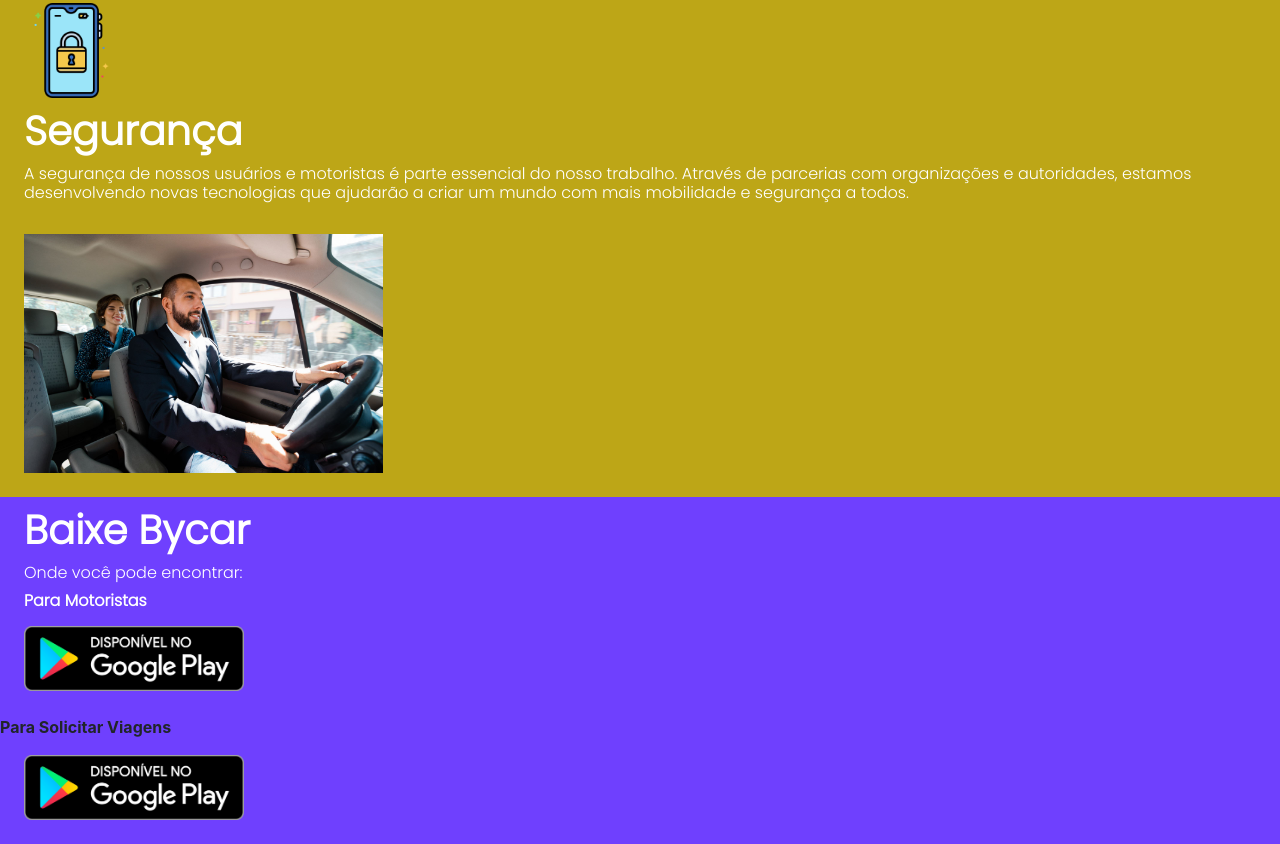
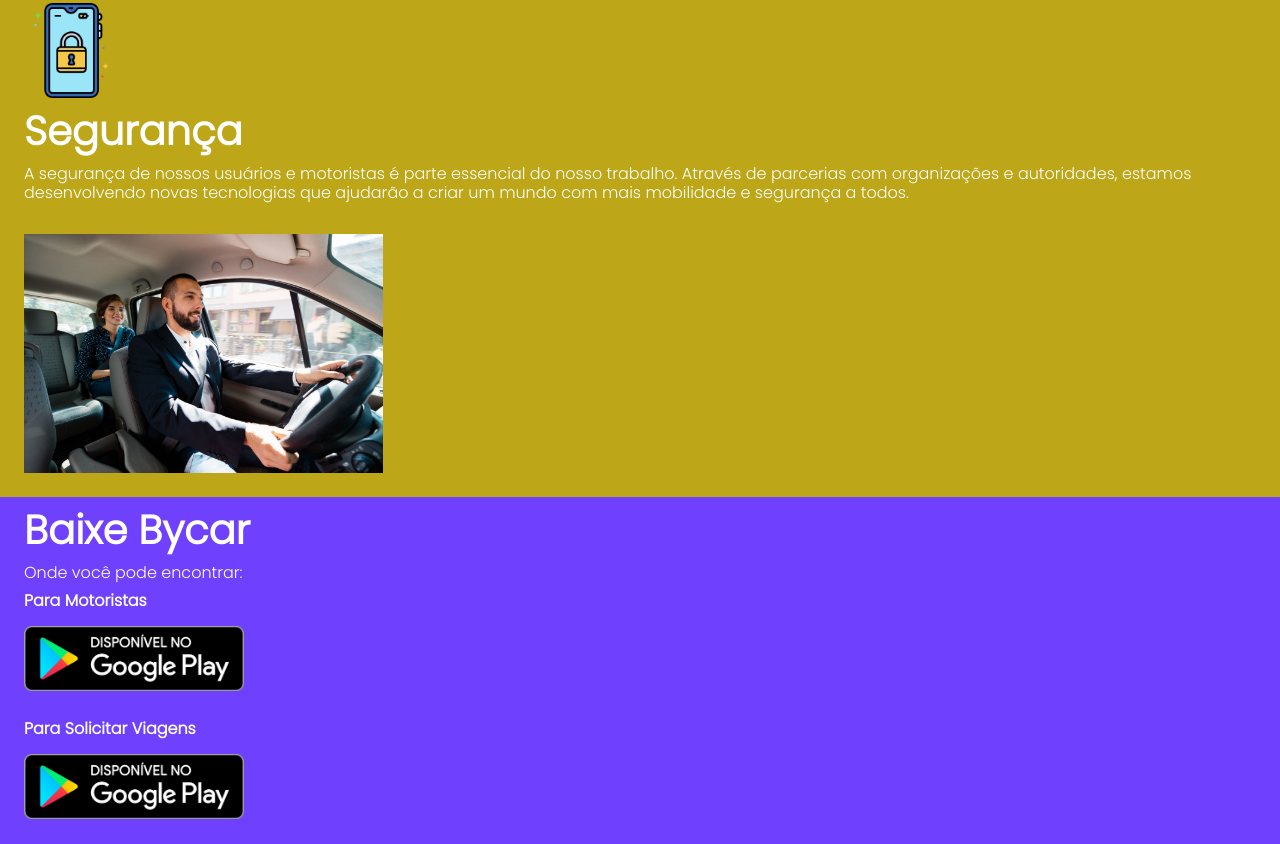
Before and after one commit to By-car/bycar, a plain HTML site: page index.html in a window 1280 px wide. Shown: the part 1833-2677 px from the top of the page. Drawn offline with nearby package versions, Linux system fonts and the light colour scheme; some packages are replaced by stand-ins of ours; a script that the page names is missing.

Commit message:
Update index.html

```diff
--- a/index.html
+++ b/index.html
@@ -191,6 +191,7 @@ Aos motoristas, entregamos a praticidade de trabalhar com horários definidos de
  <a href="https://play.google.com/store/apps/details?id=br.com.bycar.taxi.taximachine&hl=pt_BR&gl=US"><img class="img-fluid" src="img-site/btn-baixar.png" alt=""></a>
 </div>
 <br>
+    <h6 class="h6-text ml-4 mr-4 mt-1">
             <b>Para Solicitar Viagens</b></h6>
 <div class="ml-4 mr-4 mt-3" style="width: 220px;">
  <a href="https://play.google.com/store/apps/details?id=br.com.bycar.passenger.taximachine"><img class="img-fluid" src="img-site/btn-baixar.png" alt=""></a>
```
